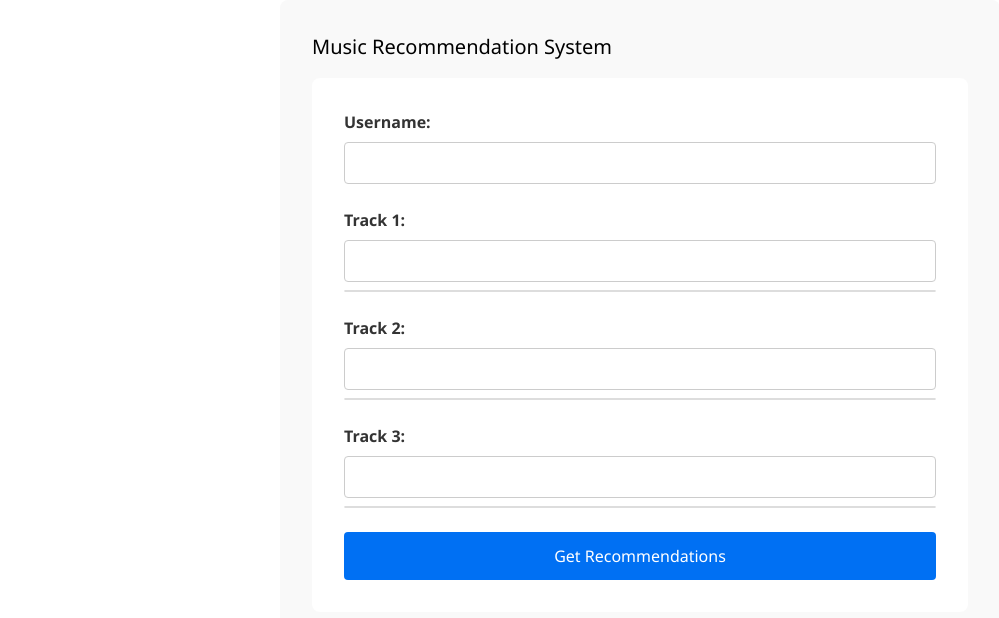
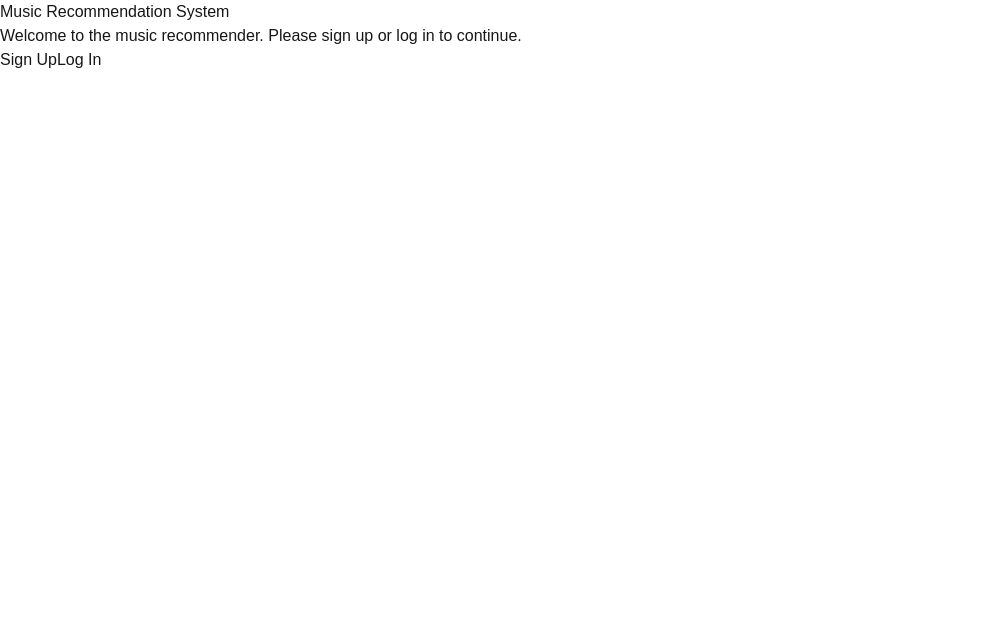
Before and after one commit to Heymalhar/JTP-TECHNICAL-PROJECT-FINAL, a Next.js app in the folder frontend/: page / in a window 1280 px wide. Shown: the top 618 px of the page, without its empty margins (0-999 px from the left). Built offline with nearby package versions, Linux system fonts and the light colour scheme.

Commit message:
Update index.tsx: Update index.tsx to create a landing page

```diff
--- a/frontend/pages/index.tsx
+++ b/frontend/pages/index.tsx
@@ -1,161 +1,17 @@
-import {useState, useEffect} from "react";
-import styles from "../styles/Home.module.css";
+import { useRouter } from "next/router";
 
-export default function Home(){
+export default function LandingPage() {
 
-  const [username, setUsername] = useState("");
-  const [trackInputs, setTrackInputs] = useState(["", "", ""]);
-  const [suggestions, setSuggestions] = useState<string[][]>([[], [], []]);
-  const [recommendations, setRecommendations] = useState<any [] | null>(null);
-  const [error, setError] = useState<string | null>(null);
-  const [loading, setLoading] = useState(false);
-
-  useEffect(() => {
-    const timeout = setTimeout(() => {
-      trackInputs.forEach((val, idx) => {
-        if (val.trim().length > 0) {
-          fetch(`http://localhost:5000/api/tracks?query=${encodeURIComponent(val.trim())}`)
-            .then((res) => res.json())
-            .then((data) => {
-              const updatedSuggestions = [...suggestions];
-              updatedSuggestions[idx] = data.tracks || [];
-              setSuggestions(updatedSuggestions);
-            })
-            .catch(() => {});
-        }
-      });
-    }, 300);
-
-    return () => clearTimeout(timeout);
-  }, [trackInputs]);
-
-  async function handleSubmit(event: React.FormEvent) {
-    event.preventDefault();
-    setError(null);
-    setRecommendations(null);
-    setLoading(true);
-
-    const trackList = trackInputs.map((t) => t.trim()).filter(Boolean);
-
-    if (!username || trackList.length < 3) {
-      setError("Please enter a username and all three track names.");
-      setLoading(false);
-      return;
-    }
-
-    try {
-      const response = await fetch("http://localhost:5000/api/recommend", {
-        method: "POST",
-        headers: { "Content-Type": "application/json" },
-        body: JSON.stringify({ username, track_names: trackList }),
-      });
-
-      const data = await response.json();
-
-      if (!response.ok) {
-        setError(data.error || "Unknown error occurred.");
-        setLoading(false);
-        return;
-      }
-
-      setRecommendations(data.recommendations || []);
-    } catch {
-      setError("Failed to fetch recommendations.");
-    }
-    setLoading(false);
-  }
-
-  function handleTrackChange(index: number, value: string) {
-    const updated = [...trackInputs];
-    updated[index] = value;
-    setTrackInputs(updated);
-
-    const cleared = [...suggestions];
-    cleared[index] = [];
-    setSuggestions(cleared);
-  }
-
-  function selectSuggestion(index: number, value: string) {
-    const updated = [...trackInputs];
-    updated[index] = value;
-    setTrackInputs(updated);
-
-    const cleared = [...suggestions];
-    cleared[index] = [];
-    setSuggestions(cleared);
-  }
+  const router = useRouter();
 
   return (
-    <main className={styles.main}>
-
-      <h1 className={styles.resultsHeader}>Music Recommendation System</h1>
-
-      <form onSubmit={handleSubmit} className={styles.form}>
-
-      <div className={styles.inputGroup}>
-        <label className={styles.label}>Username:</label>
-        <input
-          className={styles.input}
-          type="text"
-          value={username}
-          onChange={(e) => setUsername(e.target.value)}
-        />
+    <main>
+      <h1>Music Recommendation System</h1>
+      <p>Welcome to the music recommender. Please sign up or log in to continue.</p>
+      <div>
+        <button onClick={() => router.push("/signup")}>Sign Up</button>
+        <button onClick={() => router.push("/login")}>Log In</button>
       </div>
-
-      {[0,1,2].map((i) => (
-        <div key={i} className={styles.inputGroup}>
-          <label className={styles.label}>{`Track ${i + 1}:`}</label>
-          <input
-            className={styles.input}
-            type="text"
-            value={trackInputs[i]}
-            onChange={(e) => handleTrackChange(i, e.target.value)}
-          />
-          <ul className={styles.suggestionList}>
-            {suggestions[i].map((track) => (
-                <li
-                  key={track}
-                  className={styles.suggestionItem}
-                  onClick={() => selectSuggestion(i, track)}
-                >
-                  {track}
-                </li>
-            ))}
-          </ul>
-        </div>
-      ))}
-
-      <button
-        type="submit"
-        disabled={loading}
-        className={`${styles.button} ${loading ? styles.disabledButton : ""}`}
-      >
-        {loading ? "Loading..." : "Get Recommendations"}
-      </button>
-
-      </form>
-
-      {error && (
-        <div className={styles.error}>
-          <strong>Error:</strong> {error}
-        </div>
-      )}
-
-      {recommendations && (
-        <div className={styles.results}>
-          <h2 className={styles.resultsHeader}>Recommendations:</h2>
-          <ul className={styles.resultList}>
-            {recommendations.map((track, idx) => (
-              <li key={idx} className={styles.resultItem}>
-                <strong>{track.track_name}</strong> by {track.artists}{" "}
-                {track.track_genre && ` (Genre: ${track.track_genre})`} - Popularity:{" "}
-                {track.popularity} - Similarity Score: {track.similarity_score}
-              </li>
-            ))}
-          </ul>
-        </div>
-      )}
-
     </main>
   );
 
```
